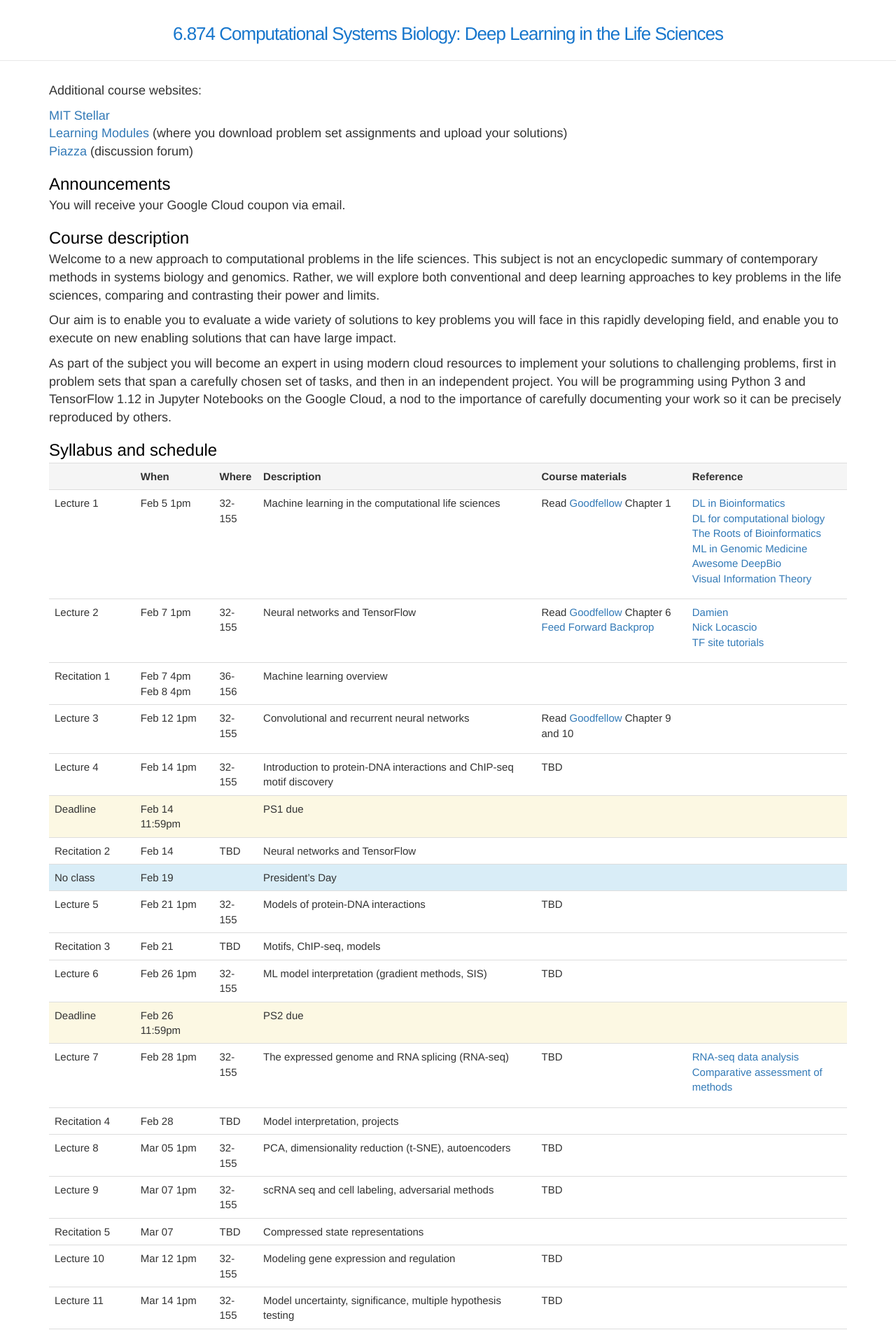
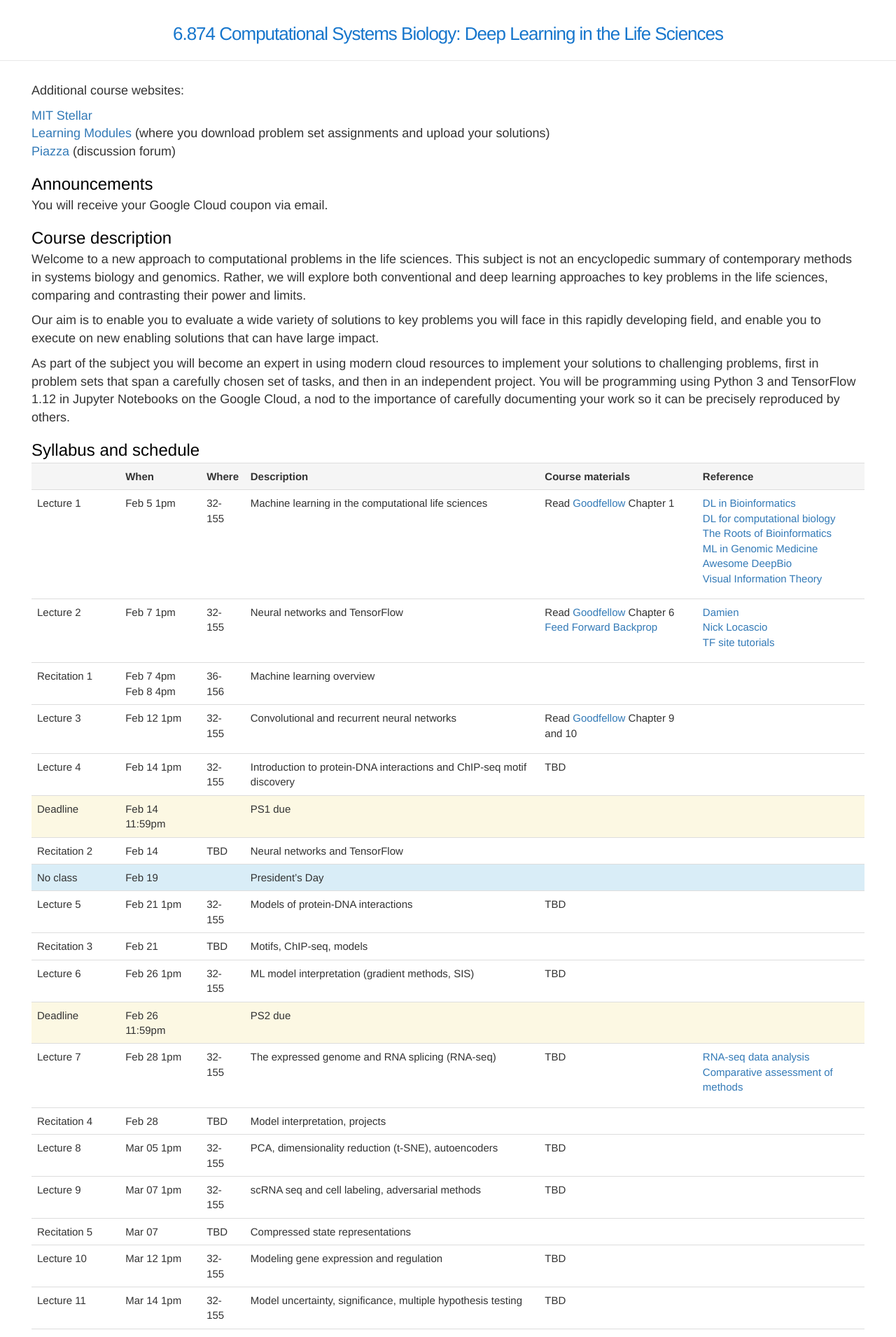
Before and after one commit to mit6874/mit6874.github.io, a Jekyll site: the page built from index.html, in a window 1280 px wide. Shown: the top 1910 px of the page at 70% size. Built offline with Jekyll 4.4.1, drawn with Linux system fonts in a browser that asks for light colours; nearby versions of some CDN libraries.

Commit message:
Increase max-width

```diff
--- a/css/main.css
+++ b/css/main.css
@@ -29,7 +29,7 @@ a:visited { color: #205caa; }
 .wrap:after { content:""; display:table; }
 .wrap:after { clear: both; }
 .wrap {
-  max-width: 1200px;
+  max-width: 1250px;
   padding: 0 30px;
   margin: 0 auto;
   zoom: 1;
```
